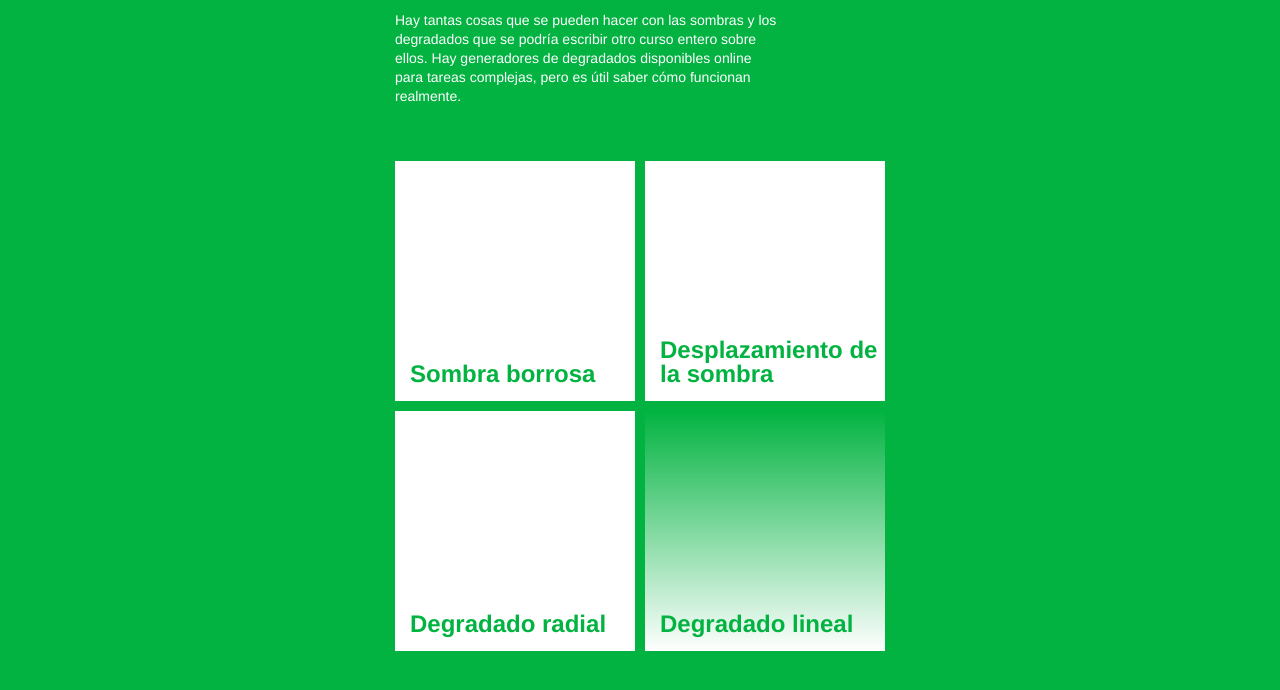
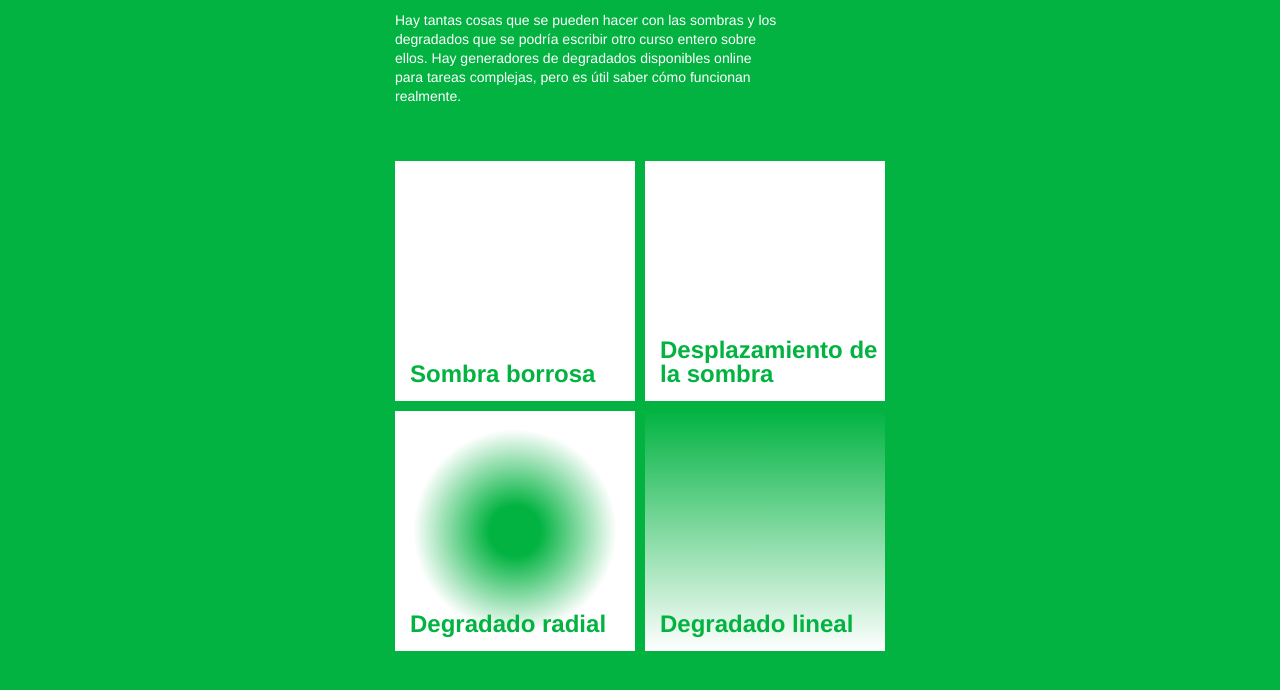
Before and after one commit to surcocode/practicum-web-sprint02-03-sombras, a plain HTML site: page index.html in a window 1280 px wide. Shown: the part 256-946 px from the top of the page. Drawn offline with Linux system fonts and the light colour scheme.

Commit message:
Gradientte radial

```diff
--- a/style.css
+++ b/style.css
@@ -93,3 +93,7 @@ html, body {
 .demo__item_type_linear-gradient{
   background-image: linear-gradient(to bottom, #02B341, #ffffff);
 }
+
+.demo__item_type_radial-gradient{
+  background-image: radial-gradient(#02B341 15%, #fff 60% )
+}
```
